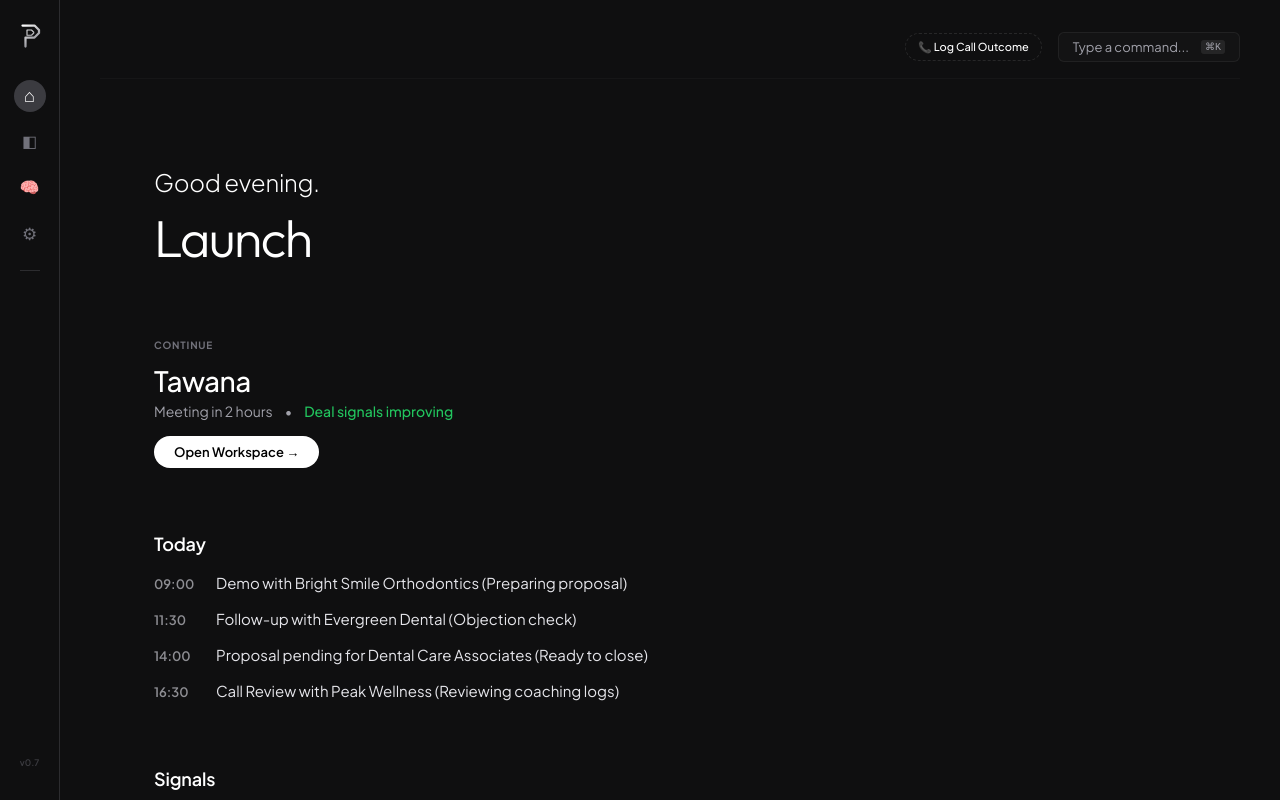
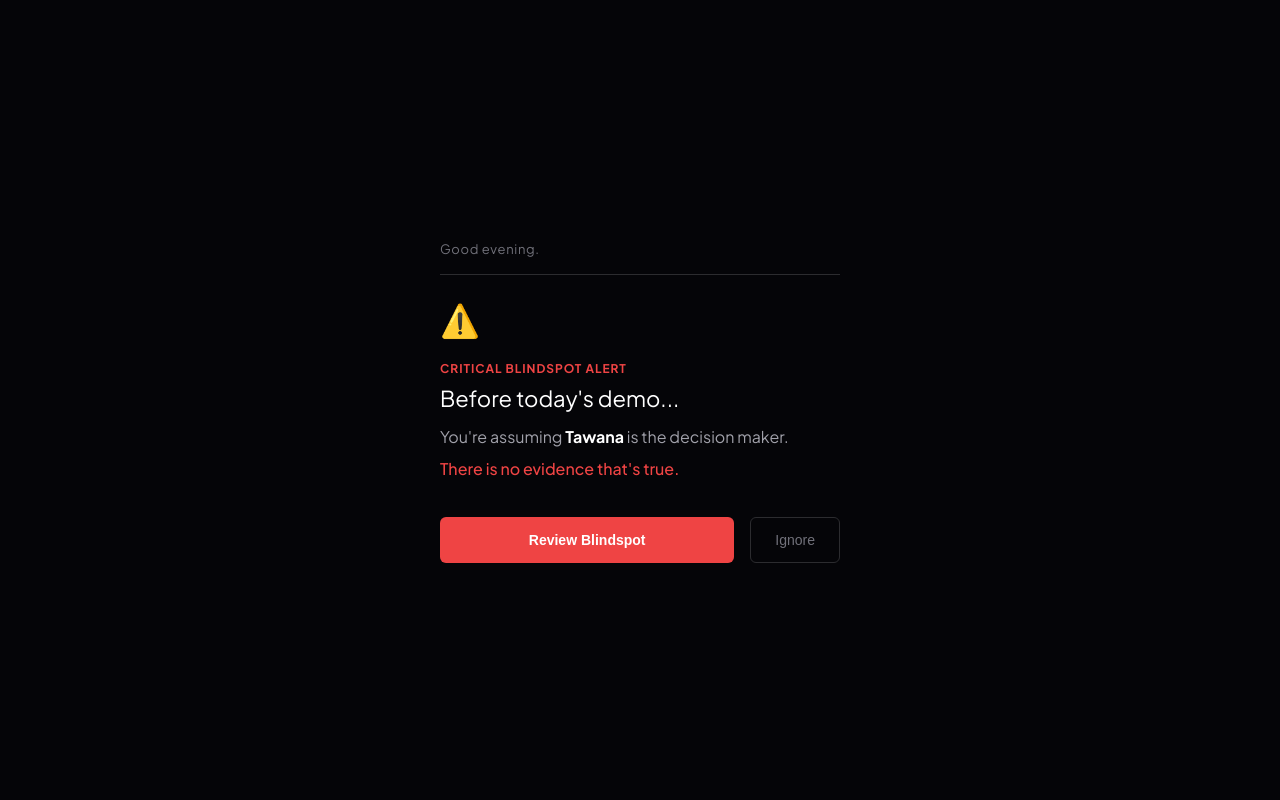
Before and after one commit to azeezr-commits/Pheebs-OS, a React (Vite) app: page / in a window 1280 px wide. Built offline with nearby package versions, Linux system fonts and the light colour scheme.

Commit message:
feat: implement fullscreen Strategic Intervention 'moment of magic' overlay

```diff
--- a/src/App.tsx
+++ b/src/App.tsx
@@ -8,9 +8,10 @@ import { CallOutcomeModal } from './features/feedback-loop/CallOutcomeModal';
 import { ProspectWorkspace } from './features/workspace/ProspectWorkspace';
 import { AnalyticsModule } from './features/analytics/AnalyticsModule';
 import { GrowthModule } from './features/growth/GrowthModule';
+import { CallHudOverlay } from './features/calls/CallHudOverlay';
 import { CallModeModule } from './features/call-mode/CallModeModule';
-import { CallHudOverlay } from './features/calls/CallHudOverlay';
 import confetti from 'canvas-confetti';
+import { performAudit } from './features/business-analyzer/analyzerEngine';
 
 const AEWorkspace: React.FC = () => {
   const { manager } = useSessionEngine();
@@ -25,12 +26,25 @@ const AEWorkspace: React.FC = () => {
 
   // Boot loader state
   const [isBooting, setIsBooting] = useState(true);
+  const [interventionOpen, setInterventionOpen] = useState(() => !sessionStorage.getItem('pheebs_intervention_seen'));
 
   // Session list for Workspace Dock
   const [sessions, setSessions] = useState<any[]>([]);
 
   const loadSessions = async () => {
-    const list = await manager.listSessions('analyzer');
+    let list = await manager.listSessions('analyzer');
+    if (list.length === 0) {
+      // Seed default Bright Smile Orthodontics session!
+      const auditResult = await performAudit(
+        'Bright Smile Orthodontics',
+        'brightsmile-example.com',
+        'https://google.com/maps/place/Bright+Smile+Orthodontics',
+        'Dental',
+        'Tawana is the practice coordinator. Talked on the phone, she is interested but requested a proof of drop-out leaks before agreeing to buy.'
+      );
+      const seededSession = await manager.createSession('analyzer', auditResult);
+      list = [seededSession];
+    }
     setSessions(list);
   };
 
@@ -647,6 +661,95 @@ const AEWorkspace: React.FC = () => {
         onClose={() => setIsOutcomeModalOpen(false)}
       />
 
+      {/* Moment of Magic: Strategic Interruption Overlay */}
+      {!isBooting && activeTab === 'dashboard' && interventionOpen && (
+        <div style={{
+          position: 'fixed',
+          top: 0,
+          left: 0,
+          right: 0,
+          bottom: 0,
+          background: '#050508',
+          zIndex: 99999,
+          display: 'flex',
+          alignItems: 'center',
+          justifyContent: 'center',
+          fontFamily: 'Plus Jakarta Sans, sans-serif'
+        }}>
+          <div style={{ maxWidth: '480px', width: '100%', padding: '40px', display: 'flex', flexDirection: 'column', gap: '24px' }}>
+            <div>
+              <span style={{ fontSize: '13px', color: '#71717A', letterSpacing: '0.05em' }}>Good evening.</span>
+              <hr style={{ border: 'none', borderTop: '1px solid #2C2C2F', margin: '16px 0 24px 0' }} />
+              <div style={{ fontSize: '32px', marginBottom: '16px' }}>⚠️</div>
+              <span style={{ fontSize: '12px', color: '#EF4444', fontWeight: 700, letterSpacing: '0.08em', textTransform: 'uppercase' }}>
+                CRITICAL BLINDSPOT ALERT
+              </span>
+              <h2 style={{ fontSize: '22px', fontWeight: 400, color: '#FFFFFF', lineHeight: '1.4', marginTop: '6px' }}>
+                Before today's demo...
+              </h2>
+              <p style={{ fontSize: '16px', color: '#A1A1AA', lineHeight: '1.5', marginTop: '12px' }}>
+                You're assuming <strong style={{ color: '#FFFFFF' }}>Tawana</strong> is the decision maker.
+              </p>
+              <p style={{ fontSize: '16px', color: '#EF4444', fontWeight: 500, lineHeight: '1.5', marginTop: '8px' }}>
+                There is no evidence that's true.
+              </p>
+            </div>
+
+            <div style={{ display: 'flex', gap: '16px', marginTop: '12px' }}>
+              <button
+                onClick={() => {
+                  const brightSmile = sessions.find(s => s.businessName.toLowerCase().includes('smile'));
+                  if (brightSmile) {
+                    setPreloadSessionId(brightSmile.id);
+                  }
+                  sessionStorage.setItem('pheebs_intervention_seen', 'true');
+                  setInterventionOpen(false);
+                  setActiveTab('vault');
+                }}
+                style={{
+                  flex: 1,
+                  background: '#EF4444',
+                  color: '#FFFFFF',
+                  border: 'none',
+                  borderRadius: '6px',
+                  padding: '14px 20px',
+                  fontSize: '14px',
+                  fontWeight: 600,
+                  cursor: 'pointer',
+                  transition: 'background 0.15s ease'
+                }}
+                onMouseEnter={e => e.currentTarget.style.background = '#DC2626'}
+                onMouseLeave={e => e.currentTarget.style.background = '#EF4444'}
+              >
+                Review Blindspot
+              </button>
+
+              <button
+                onClick={() => {
+                  sessionStorage.setItem('pheebs_intervention_seen', 'true');
+                  setInterventionOpen(false);
+                }}
+                style={{
+                  background: 'transparent',
+                  color: '#71717A',
+                  border: '1px solid #2C2C2F',
+                  borderRadius: '6px',
+                  padding: '14px 24px',
+                  fontSize: '14px',
+                  fontWeight: 500,
+                  cursor: 'pointer',
+                  transition: 'all 0.15s ease'
+                }}
+                onMouseEnter={e => { e.currentTarget.style.borderColor = '#3B3B40'; e.currentTarget.style.color = '#FFFFFF'; }}
+                onMouseLeave={e => { e.currentTarget.style.borderColor = '#2C2C2F'; e.currentTarget.style.color = '#71717A'; }}
+              >
+                Ignore
+              </button>
+            </div>
+          </div>
+        </div>
+      )}
+
     </div>
   );
 };
```
